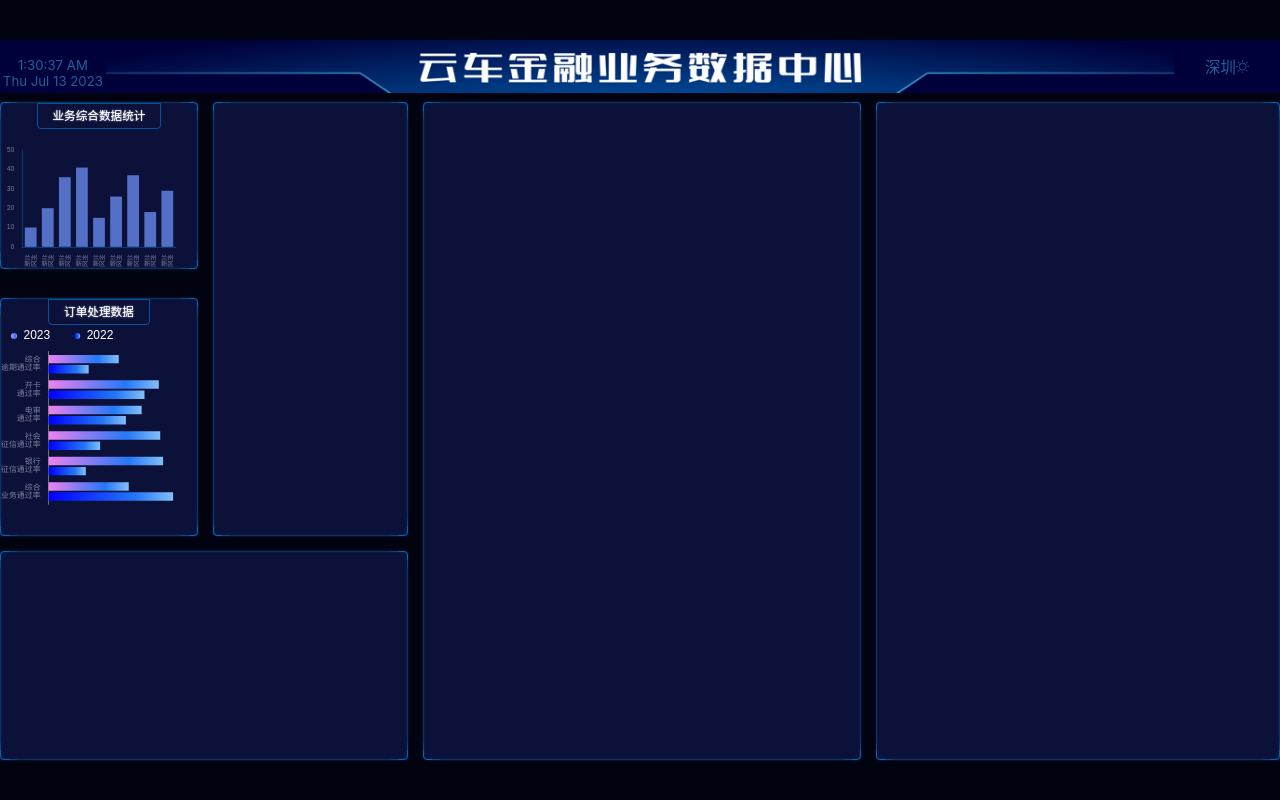
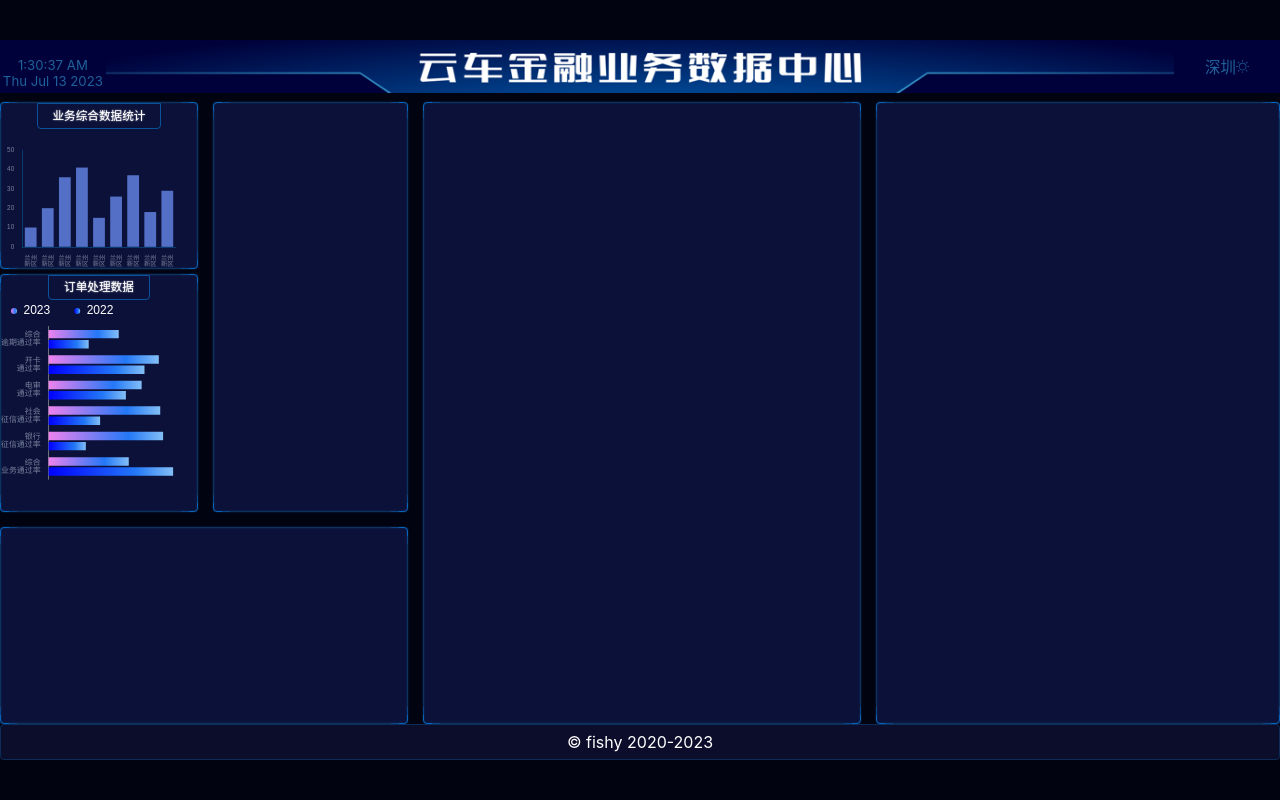
Before and after one commit to taytayAndrew/Large-screen-visualization, a React (Vite) app: page /#/ in a window 1280 px wide. Built offline with nearby package versions, Linux system fonts and the light colour scheme.

Commit message:
制作footer

```diff
--- a/index.html
+++ b/index.html
@@ -23,7 +23,7 @@
 
 </div>
 <script>
-  root.style.width = PageWidth + 'px';
+  //root.style.width = PageWidth + 'px';
   root.style.height = PageHeight + 'px';
   root.style.marginTop = (clientHeight - PageHeight)/2 + 'px';
 </script>
--- a/src/pages/home.scss
+++ b/src/pages/home.scss
@@ -11,10 +11,21 @@
     flex-direction: column;
     background-color: #010310;
     color: white;
+   >footer {
+    height: px(68);
+    display: flex;
+    border: 1px solid #0d2d59;
+    justify-content: center;
+    align-items: center;
+    border-radius: 4px;
+    background: #0c0d2b;
+   }
    >header{
     display: flex;
     height: px(100);
     background-color: #00013a;
+    width: px(2420);
+    margin: 0 auto;
     >.title {
       flex: 1;
       background-repeat: no-repeat;
@@ -52,6 +63,8 @@
    >main{
     padding-top: px(18);
     flex:1;
+    width: px(2420);
+    margin: 0 auto;
     display: grid;
     grid-template:
     "box1 box2 box4 box5" 755fr
@@ -59,8 +72,6 @@
     grid-column-gap: px(28);
     grid-row-gap: px(28);
     >section {
-
-
     }
 
     .border{
--- a/src/pages/home.tsx
+++ b/src/pages/home.tsx
@@ -11,8 +11,7 @@ const updateDateTime = () => {
   document.getElementById('date').innerHTML = now.toDateString()
 }
 export const Home = () => {
-
-
+  const year = new Date().getFullYear();
  useEffect(() =>
   {
     setInterval(updateDateTime, 1000);
@@ -45,6 +44,9 @@ export const Home = () => {
         <section className="border section4"></section>
         <section className="border section5"></section>
       </main>
+      <footer>
+        &copy; fishy 2020-{year}
+      </footer>
     </div>
 
   );
```
